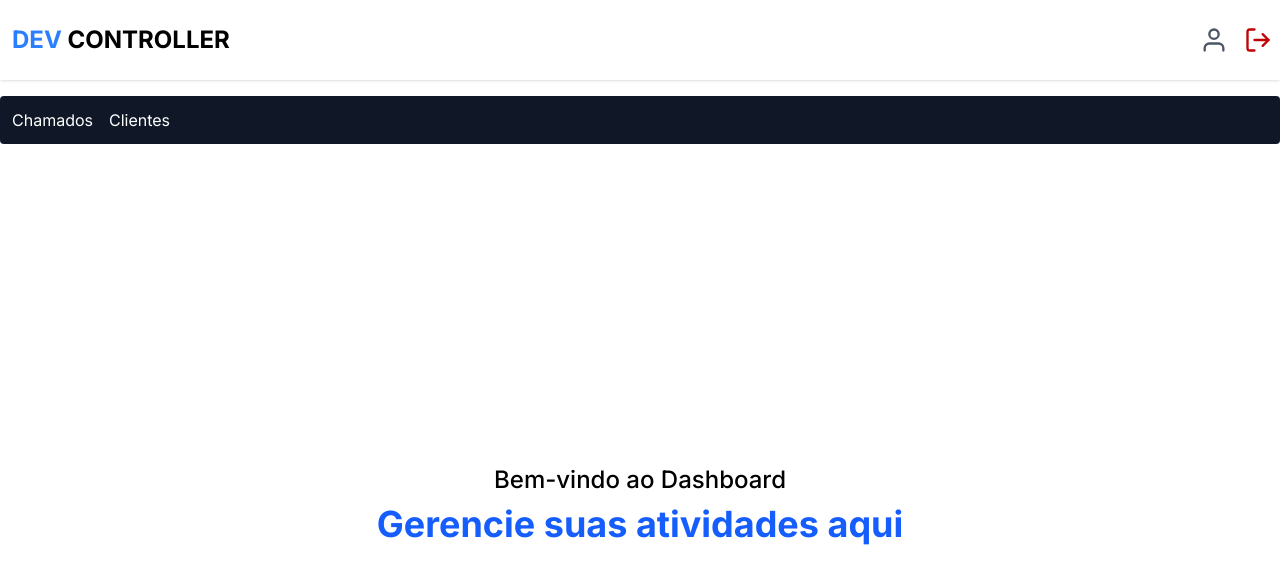
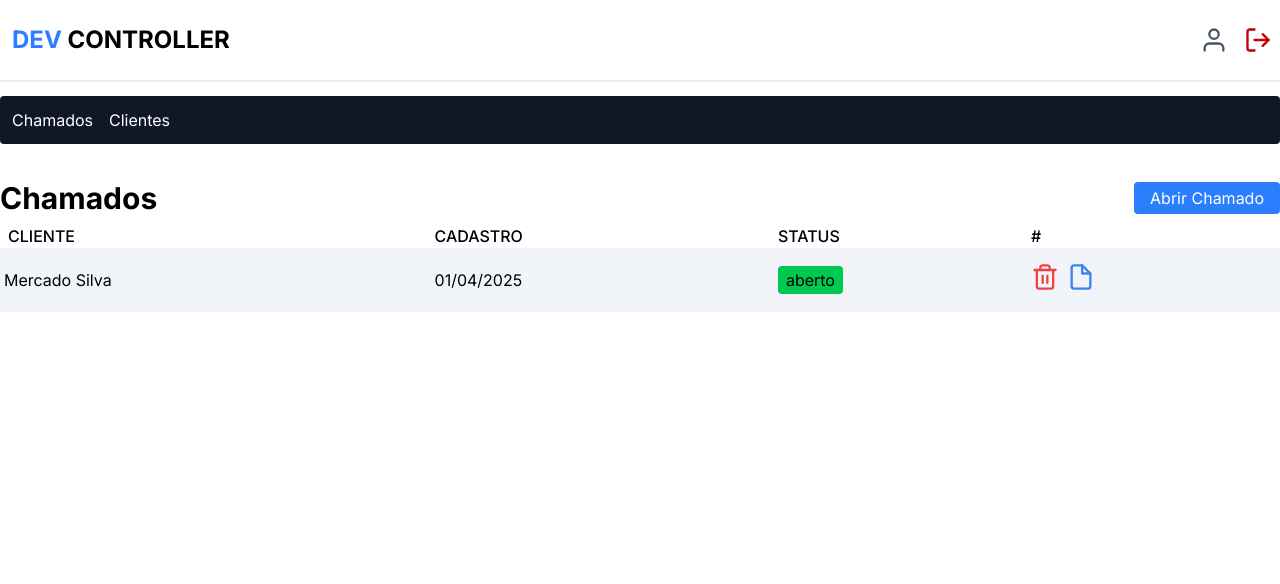
Before and after one commit to gomes-tkd/dev-controller, a Next.js app: page /dashboard in a window 1280 px wide. Shown: the top 584 px of the page. Built offline with nearby package versions, Linux system fonts and the light colour scheme; no server answers; sample sign-in values are in the browser's storage.

Commit message:
Adding Dashboard and Customer Cards

```diff
--- /dev/null
+++ b/src/app/dashboard/components/ticket/index.tsx
@@ -0,0 +1,27 @@
+import { FiTrash2, FiFile } from "react-icons/fi";
+
+export default function TicketItem() {
+    return (
+        <>
+            <tr
+                className={
+                    "border-b-2 border-b-slate-200 h-16 last:border-b-0 bg-slate-100 hover:bg-gray-200 duration-300"
+                }
+            >
+                <td className={"text-left pl-1"}>Mercado Silva</td>
+                <td className={"text-left hidden sm:table-cell"}>01/04/2025</td>
+                <td className={"text-left"}>
+                    <span className={"bg-green-500 px-2 py-1 rounded"}>aberto</span>
+                </td>
+                <td className={"text-left"}>
+                    <button className={"mr-2 cursor-pointer"}>
+                        <FiTrash2 size={28} color={"#ef4444"}/>
+                    </button>
+                    <button className={"cursor-pointer"}>
+                        <FiFile size={28} color={"#3b82f6"}/>
+                    </button>
+                </td>
+            </tr>
+        </>
+    )
+}
--- /dev/null
+++ b/src/app/dashboard/customer/components/card/index.tsx
@@ -0,0 +1,24 @@
+export default function CustomerCard() {
+    return (
+        <div
+            className={"flex flex-col bg-gray-100 border-0.5 p-2 my-4 rounded-lg gap-2 hover:scale-105 duration-300"}
+        >
+            <h2>
+                <span className={"font-bold"}>Nome:</span> Mercadito da silva
+            </h2>
+            <p>
+                <span className={"font-bold"}>Email:</span> teste@mercaditodasilva.com
+            </p>
+            <p>
+                <span className={"font-bold"}>Telefone:</span> (55) 99999-9999
+            </p>
+            <button
+                className={
+                    "cursor-pointer bg-red-800 px-4 rounded text-white mt-2 self-start hover:bg-red-500 hover:font-bold"
+                }
+            >
+                DELETE
+            </button>
+        </div>
+    );
+}
--- /dev/null
+++ b/src/app/dashboard/customer/new/page.tsx
@@ -0,0 +1,11 @@
+import Container from "@/components/container";
+
+export default function CustomerNewPage() {
+    return (
+        <Container>
+            <main>
+                <h1>New Customer</h1>
+            </main>
+        </Container>
+    );
+}
--- a/src/app/dashboard/customer/page.tsx
+++ b/src/app/dashboard/customer/page.tsx
@@ -1,10 +1,25 @@
 import Container from "@/components/container";
+import Link from "next/link";
+import CustomerCard from "@/app/dashboard/customer/components/card";
 
 export default function CustomerPage() {
     return (
         <Container>
-            <main>
-                <div><h1>Meus Clientes</h1></div>
+            <main className={"mt-9 mb-2"}>
+                <div className={"flex items-center justify-between"}>
+                    <h1 className={"text-3xl font-bold"}>Meus Clientes</h1>
+                    <Link
+                        href={"/dashboard/customer/new"}
+                        className={"bg-blue-500 text-white px-4 py-1 rounded"}
+                    >
+                        Novo Cliente
+                    </Link>
+                </div>
+                <section className={"grid grid-cols-1 sm:grid-cols-2 lg:grid-cols-3 gap-5 mt-4"}>
+                    <CustomerCard />
+                    <CustomerCard />
+                    <CustomerCard />
+                </section>
             </main>
         </Container>
     );
--- a/src/app/dashboard/page.tsx
+++ b/src/app/dashboard/page.tsx
@@ -1,13 +1,36 @@
 import React from "react";
+import Container from "@/components/container";
+import Link from "next/link";
+import TicketItem from "@/app/dashboard/components/ticket";
 
 export default function DashboardPage() {
 
     return (
-        <main className={"flex items-center flex-col justify-center min-h-[calc(100vh-80px)]"}>
-            <h2 className={"font-medium text-2xl mb-2"}>Bem-vindo ao Dashboard</h2>
-            <h1 className={"font-bold text-3xl mb-8 text-blue-600 md:text-4xl"}>
-                Gerencie suas atividades aqui
-            </h1>
-        </main>
+        <Container>
+            <main className={"mt-9 mb-2"}>
+                <div className={"flex items-center justify-between"}>
+                    <h1 className={"text-3xl font-bold"}>Chamados</h1>
+                    <Link
+                        href={`/dashboard/new`}
+                        className={"bg-blue-500 px-4 py-1 rounded text-white"}
+                    >
+                        Abrir Chamado
+                    </Link>
+                </div>
+                <table className={"min-w-full my-2"}>
+                    <thead>
+                        <tr>
+                            <th className={"font-medium text-left pl-2"}>CLIENTE</th>
+                            <th className={"font-medium text-left hidden sm:block"}>CADASTRO</th>
+                            <th className={"font-medium text-left"}>STATUS</th>
+                            <th className={"font-medium text-left"}>#</th>
+                        </tr>
+                    </thead>
+                    <tbody>
+                        <TicketItem />
+                    </tbody>
+                </table>
+            </main>
+        </Container>
     );
 }
```
